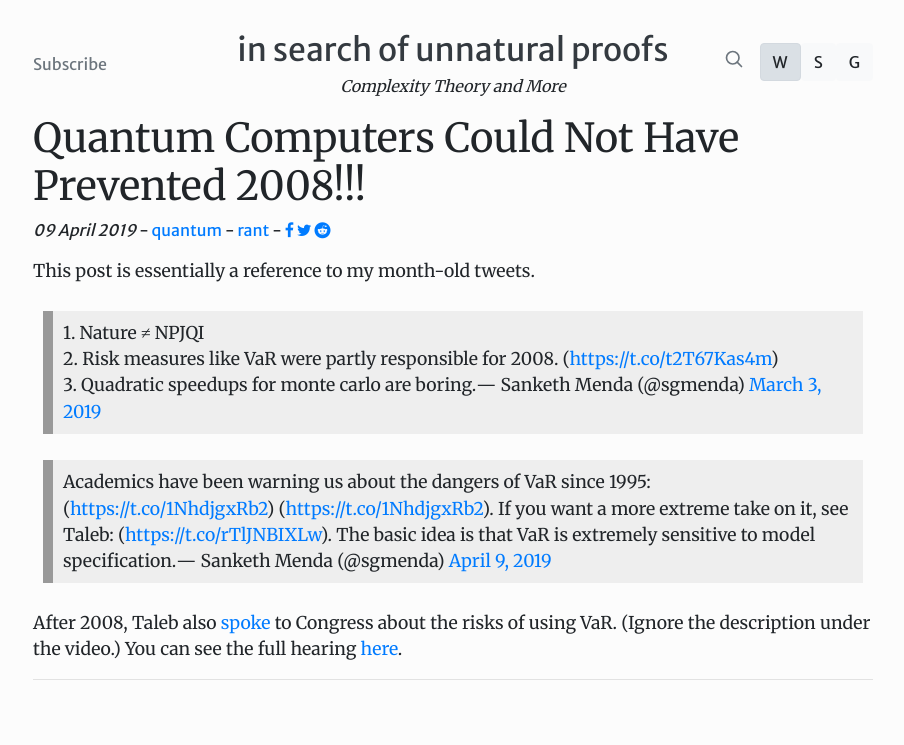
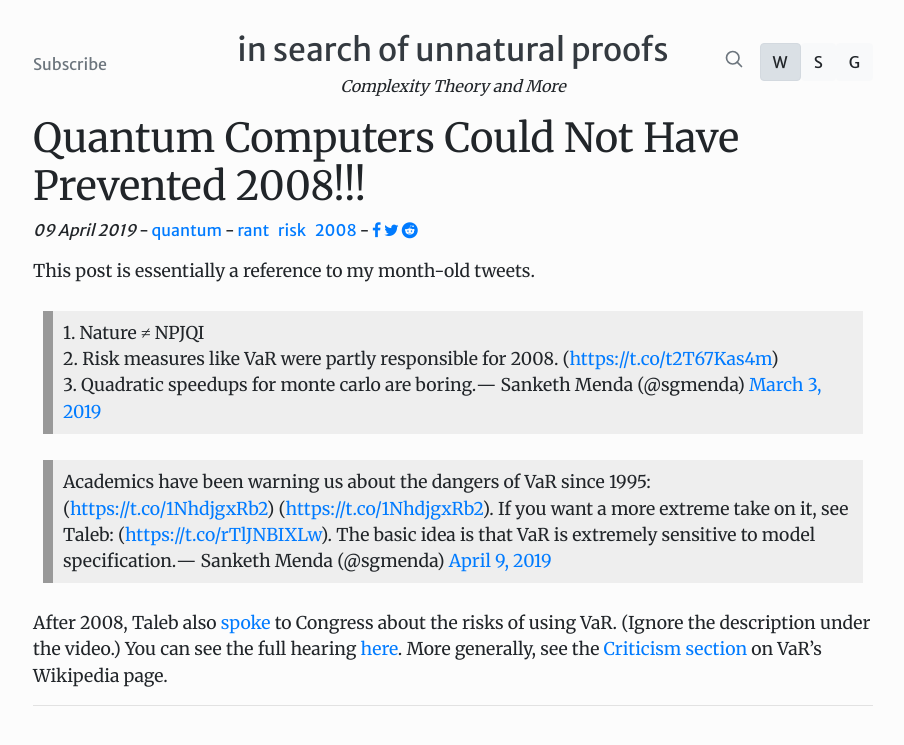
Before and after one commit to unnatural-proofs/unnatural-proofs.github.io, a Jekyll site: the page built from _posts/2019-4-9-quantum-computers-could-not-have-prevented-2008.md, in a window 1280 px wide. Shown: the top 745 px of the page, without its empty margins (187-1091 px from the left). Built offline with Jekyll 4.4.1, drawn with Linux system fonts in a browser that asks for light colours; nearby versions of some CDN libraries; comment, search, counter and statistics services are not loaded.

Commit message:
added tags and a new line

```diff
--- a/_posts/2019-4-9-quantum-computers-could-not-have-prevented-2008.md
+++ b/_posts/2019-4-9-quantum-computers-could-not-have-prevented-2008.md
@@ -3,7 +3,7 @@ layout: post
 title:  "Quantum Computers Could Not Have Prevented 2008!!!"
 author: sanketh
 categories: quantum
-tags: rant
+tags: rant risk 2008
 summary: more ranting
 comments: true
 ---
@@ -16,4 +16,4 @@ This post is essentially a reference to my month-old tweets.
 <blockquote class="twitter-tweet tw-align-center" data-conversation="none" data-lang="en"><p lang="en" dir="ltr">Academics have been warning us about the dangers of VaR since 1995: (<a href="https://t.co/1NhdjgxRb2">https://t.co/1NhdjgxRb2</a>) (<a href="https://t.co/1NhdjgxRb2">https://t.co/1NhdjgxRb2</a>). If you want a more extreme take on it, see Taleb: (<a href="https://t.co/rTlJNBIXLw">https://t.co/rTlJNBIXLw</a>). The basic idea is that VaR is extremely sensitive to model specification.</p>&mdash; Sanketh Menda (@sgmenda) <a href="https://twitter.com/sgmenda/status/1115624921714044929?ref_src=twsrc%5Etfw">April 9, 2019</a></blockquote>
 <script async src="https://platform.twitter.com/widgets.js" charset="utf-8"></script>
 
-After 2008, Taleb also [spoke](http://nassimtaleb.org/2010/06/nassim-taleb-speaks-to-congress-value-at-risk-var/) to Congress about the risks of using VaR. (Ignore the description under the video.) You can see the full hearing [here](https://youtu.be/40Gkp0wJplU).
+After 2008, Taleb also [spoke](http://nassimtaleb.org/2010/06/nassim-taleb-speaks-to-congress-value-at-risk-var/) to Congress about the risks of using VaR. (Ignore the description under the video.) You can see the full hearing [here](https://youtu.be/40Gkp0wJplU). More generally, see the [Criticism section](https://en.wikipedia.org/wiki/Value_at_risk#Criticism) on VaR's Wikipedia page.
```
